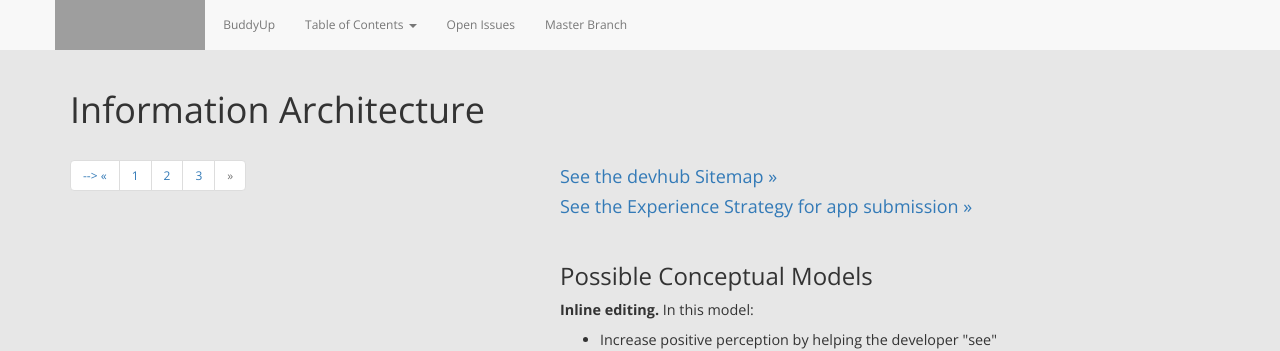
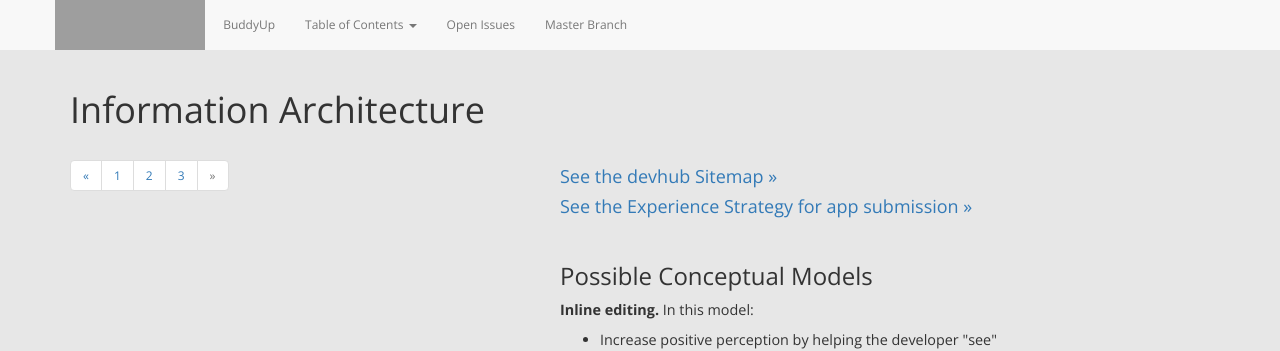
Before and after one commit to mhanratty/marketplaceux-buddyup, a Jekyll site: the page built from projectIA.html, in a window 1280 px wide and 900 px high, cut to the strip 0-351 px from the top of the window. Built offline with Jekyll 4.4.1, drawn with Linux system fonts in a browser that asks for light colours; nearby versions of some CDN libraries; grey boxes are pictures that could not be loaded.

Commit message:
Update homePagination.html

```diff
--- a/_includes/homePagination.html
+++ b/_includes/homePagination.html
@@ -15,14 +15,14 @@
 			<a href="projectGoals.html">
 		{% elsif page.multisequence == 'four' %}
 			<a href="projectAudience.html">
-		<!--{% elsif page.multisequence == 'five' %}
+		{% elsif page.multisequence == 'five' %}
 			<a href="projectJourney.html">
 		{% elsif page.multisequence == 'six' %}
 			<a href="projectStrategy.html">
 		{% elsif page.multisequence == 'seven' %}
 			<a href="projectPrinciples.html">
 		{% elsif page.multisequence == 'eight' %}
-			<a href="projectConcepts.html">-->
+			<a href="projectConcepts.html">
 
 		{% endif %}
 
@@ -58,7 +58,7 @@
 			<a href="projectGoals.html">
 		{% elsif page.multisequence == 'two' %}
 			<a href="projectAudience.html">
-		<!--{% elsif page.multisequence == 'three' %}
+		{% elsif page.multisequence == 'three' %}
 			<a href="projectJourney.html">
 		{% elsif page.multisequence == 'four' %}
 			<a href="projectStrategy.html">
@@ -67,7 +67,7 @@
 		{% elsif page.multisequence == 'six' %}
 			<a href="projectConcepts.html">
 		{% elsif page.multisequence == 'seven' %}
-			<a href="projectIA.html">-->
+			<a href="projectIA.html">
 		{% endif %}
 
 		&raquo;</a>
```
